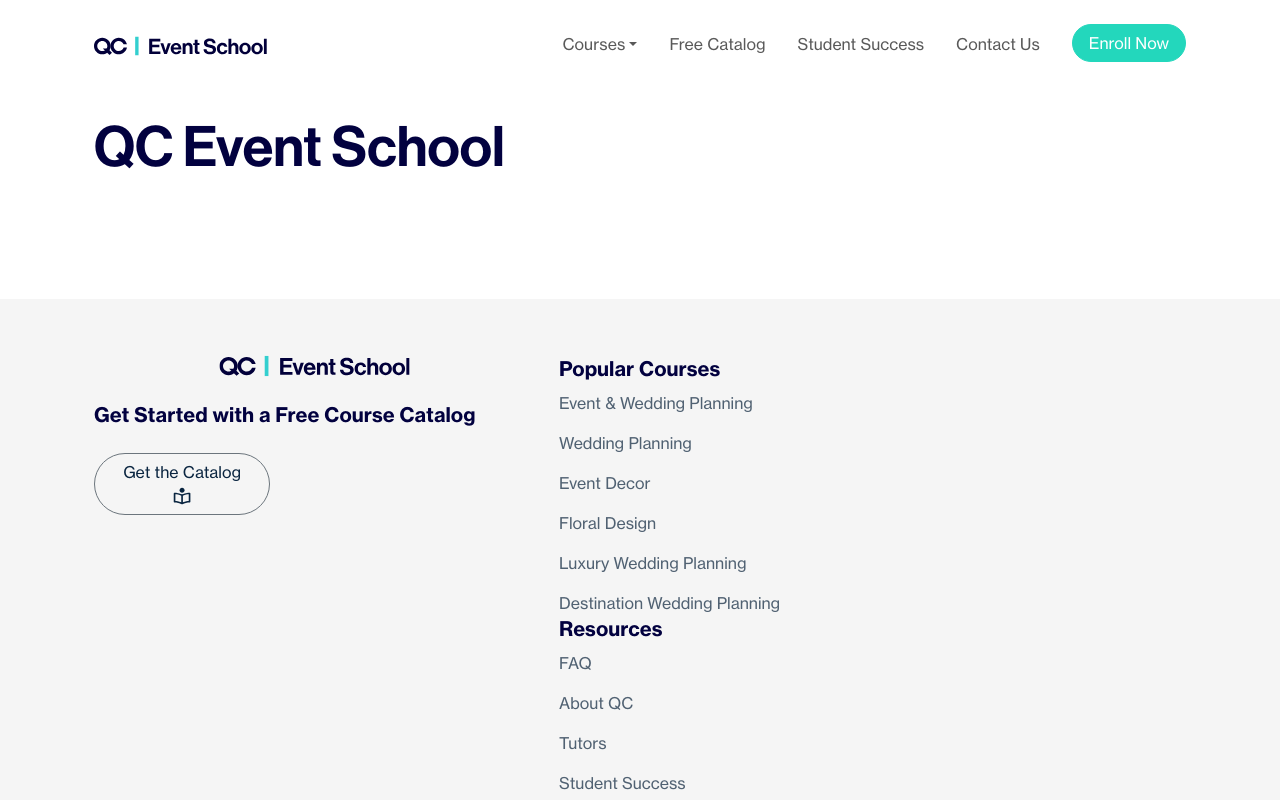
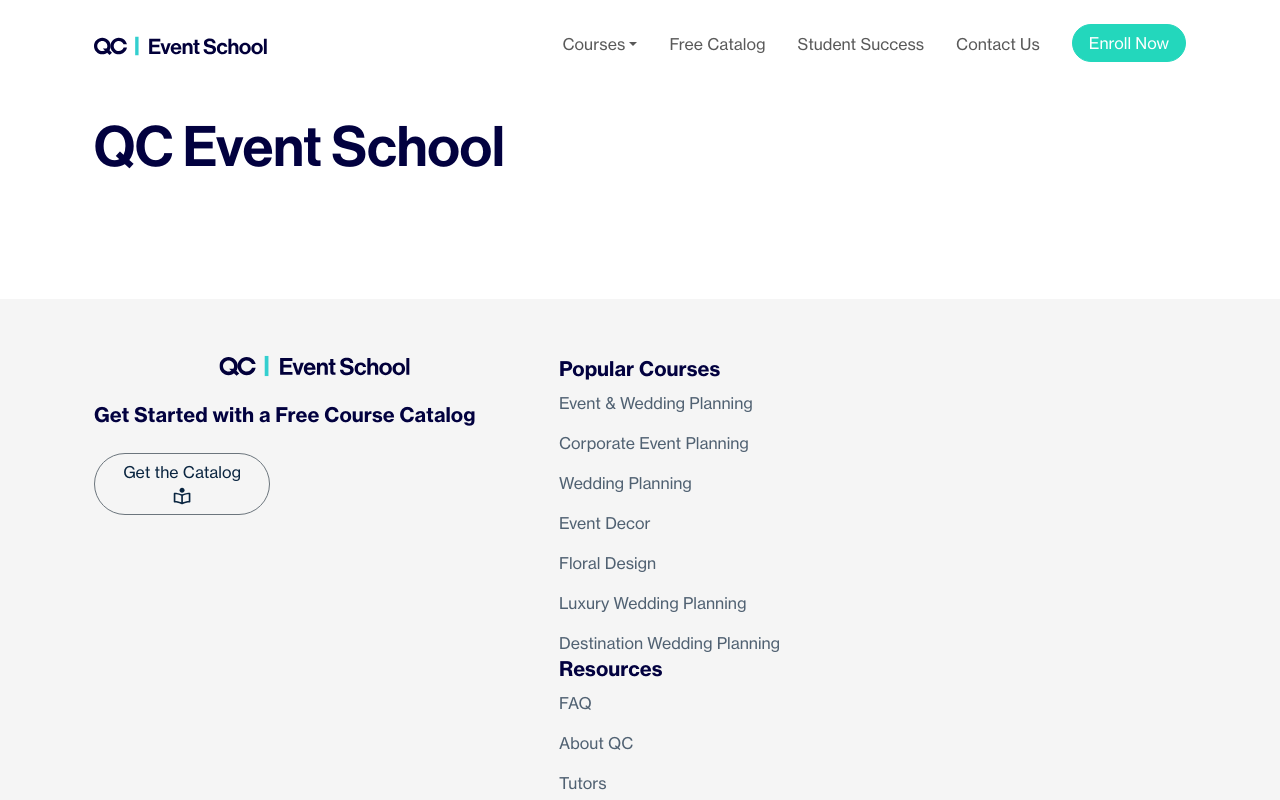
Before and after one commit to QCCareerSchool-Org/www.qceventplanning.com, a Next.js app: page / in a window 1280 px wide. Shown: the top 800 px of the page. Built offline with nearby package versions, Linux system fonts and the light colour scheme; no server answers.

Commit message:
Added CP

```diff
--- a/src/app/(main)/footerColumn1.tsx
+++ b/src/app/(main)/footerColumn1.tsx
@@ -4,6 +4,7 @@
 export const FooterColumn1: FC = () => (
   <>
     <li><Link href="/courses/event-and-wedding-planning">Event &amp; Wedding Planning</Link></li>
+    <li><Link href="/courses/corporate-event-planning">Corporate Event Planning</Link></li>
     <li><Link href="/courses/wedding-planning">Wedding Planning</Link></li>
     <li><Link href="/courses/event-decor">Event Decor</Link></li>
     <li><Link href="/courses/floral-design">Floral Design</Link></li>
```
